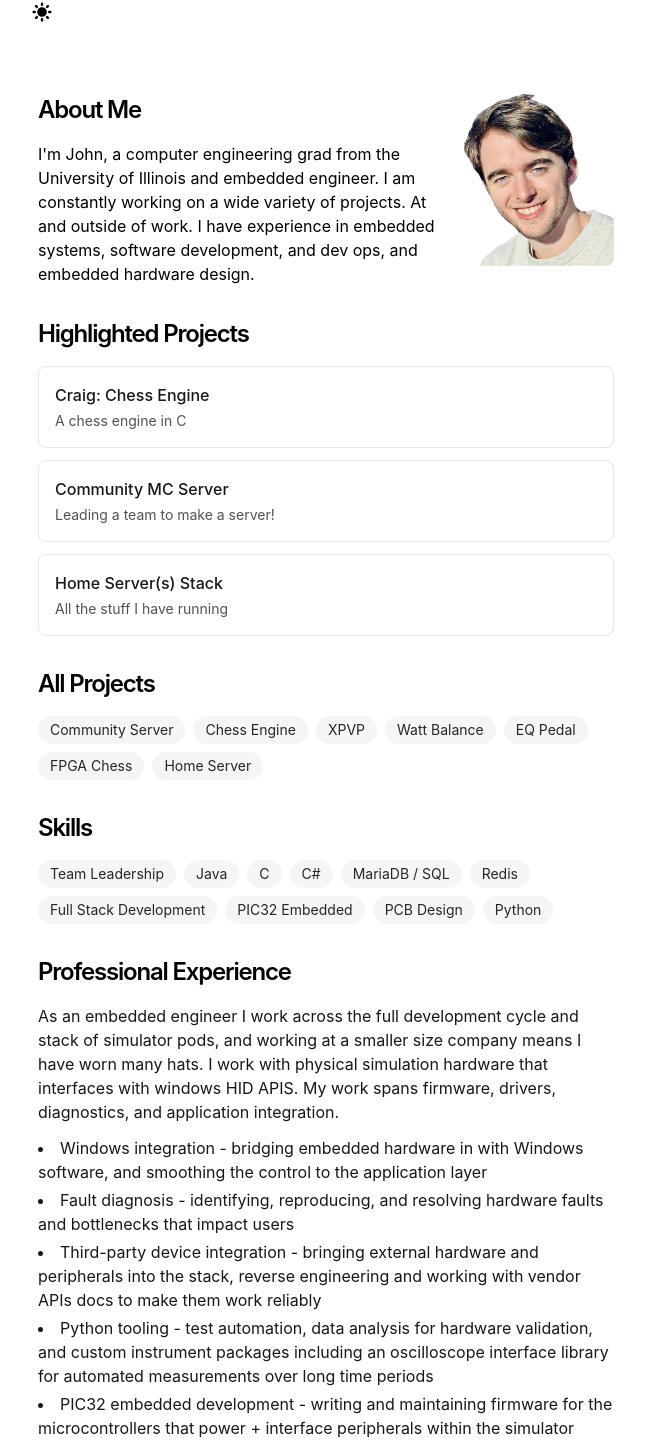
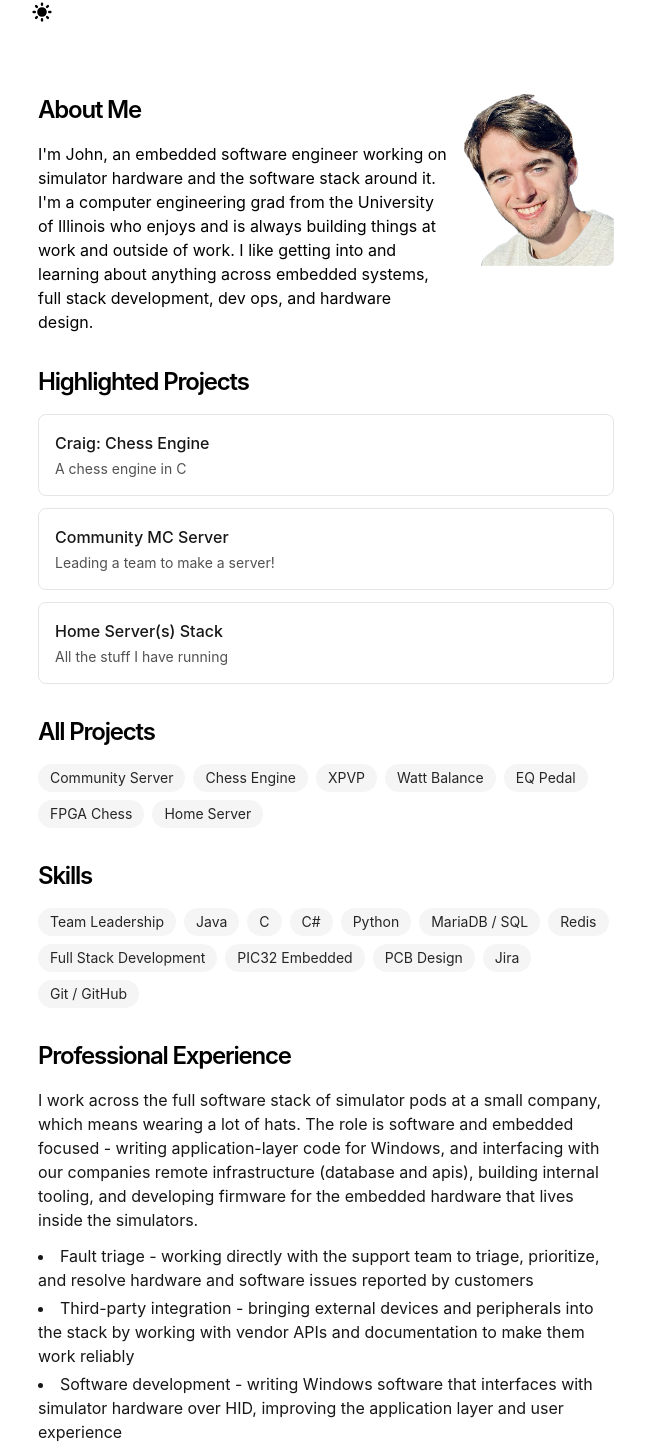
Before and after one commit to Royalflamejlh/portfolio, a Next.js app: page / in a window 1280 px wide. Shown: the part 72-1523 px from the top of the page, without its empty margins (314-959 px from the left). Built offline with nearby package versions, Linux system fonts and the light colour scheme.

Commit message:
small update to wording making more clear

```diff
--- a/app/page.tsx
+++ b/app/page.tsx
@@ -10,10 +10,9 @@ export default function Page() {
             About Me
           </h1>
           <p>
-            {`I'm John, a computer engineering grad from
-            the University of Illinois and embedded engineer. I am constantly working on a wide variety of projects.
-            At and outside of work. I have experience in embedded systems, software development,
-            and dev ops, and embedded hardware design.`}
+            {`I'm John, an embedded software engineer working on simulator hardware and the software stack around it.
+            I'm a computer engineering grad from the University of Illinois who enjoys and is always building things
+            at work and outside of work. I like getting into and learning about anything across embedded systems, full stack development, dev ops, and hardware design.`}
           </p>
         </div>
 
@@ -80,12 +79,14 @@ export default function Page() {
           'Java',
           'C',
           'C#',
+          'Python',
           'MariaDB / SQL',
           'Redis',
           'Full Stack Development',
           'PIC32 Embedded',
           'PCB Design',
-          'Python',
+          'Jira',
+          'Git / GitHub',
         ].map((skill) => (
           <span
             key={skill}
@@ -102,17 +103,17 @@ export default function Page() {
 
       <div className="mb-8">
         <p className="text-neutral-900 dark:text-neutral-100 mb-3">
-          {`As an embedded engineer I work across the full development cycle and stack of simulator pods,
-          and working at a smaller size company means I have worn many hats.
-          I work with physical simulation hardware that interfaces with windows HID APIS.
-          My work spans firmware, drivers, diagnostics, and application integration.`}
+          {`I work across the full software stack of simulator pods at a small company, which means wearing a lot of hats.
+          The role is software and embedded focused - writing application-layer code for Windows, and interfacing with our companies remote infrastructure (database and apis),
+          building internal tooling, and developing firmware for the embedded hardware that lives inside the simulators.`}
         </p>
         <ul className="list-disc list-inside space-y-1 text-neutral-900 dark:text-neutral-100">
-          <li>{`Windows integration - bridging embedded hardware in with Windows software, and smoothing the control to the application layer`}</li>
-          <li>{`Fault diagnosis - identifying, reproducing, and resolving hardware faults and bottlenecks that impact users`}</li>
-          <li>{`Third-party device integration - bringing external hardware and peripherals into the stack, reverse engineering and working with vendor APIs docs to make them work reliably`}</li>
-          <li>{`Python tooling - test automation, data analysis for hardware validation, and custom instrument packages including an oscilloscope interface library for automated measurements over long time periods`}</li>
-          <li>{`PIC32 embedded development - writing and maintaining firmware for the microcontrollers that power + interface peripherals within the simulator`}</li>
+          <li>{`Fault triage - working directly with the support team to triage, prioritize, and resolve hardware and software issues reported by customers`}</li>
+          <li>{`Third-party integration - bringing external devices and peripherals into the stack by working with vendor APIs and documentation to make them work reliably`}</li>
+          <li>{`Software development - writing Windows software that interfaces with simulator hardware over HID, improving the application layer and user experience`}</li>
+          <li>{`Python tooling - test automation frameworks, data analysis for hardware validation, and custom instrument packages including an oscilloscope library for long-run automated measurements`}</li>
+          <li>{`PIC32 firmware - developing and maintaining firmware for the microcontrollers that power peripheral hardware inside the simulators`}</li>
+          <li>{`Backend integration - interfacing with the simulation databases and Azure file systems for data storage, retrieval, and access`}</li>
         </ul>
       </div>
     </section>
```
